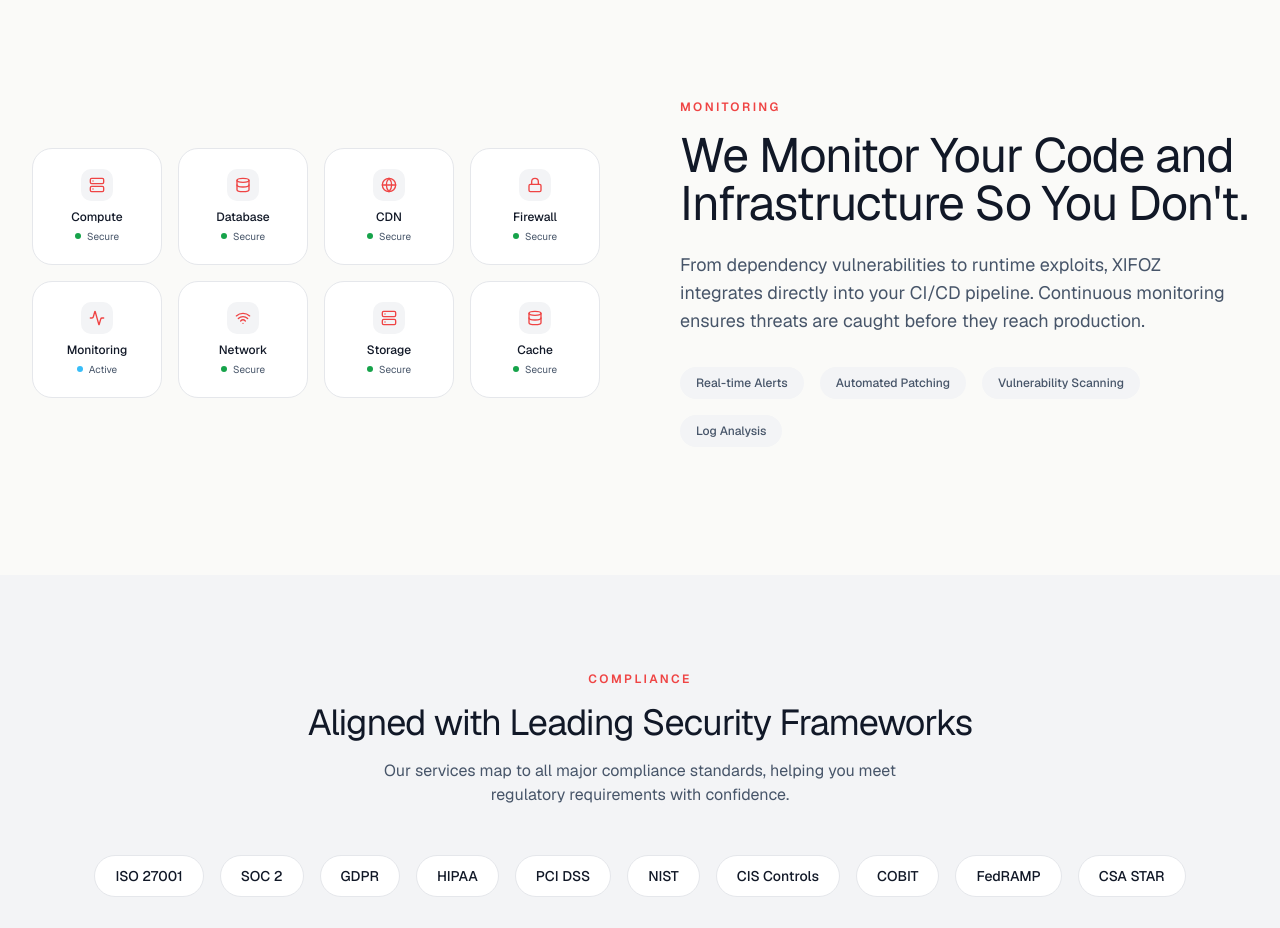
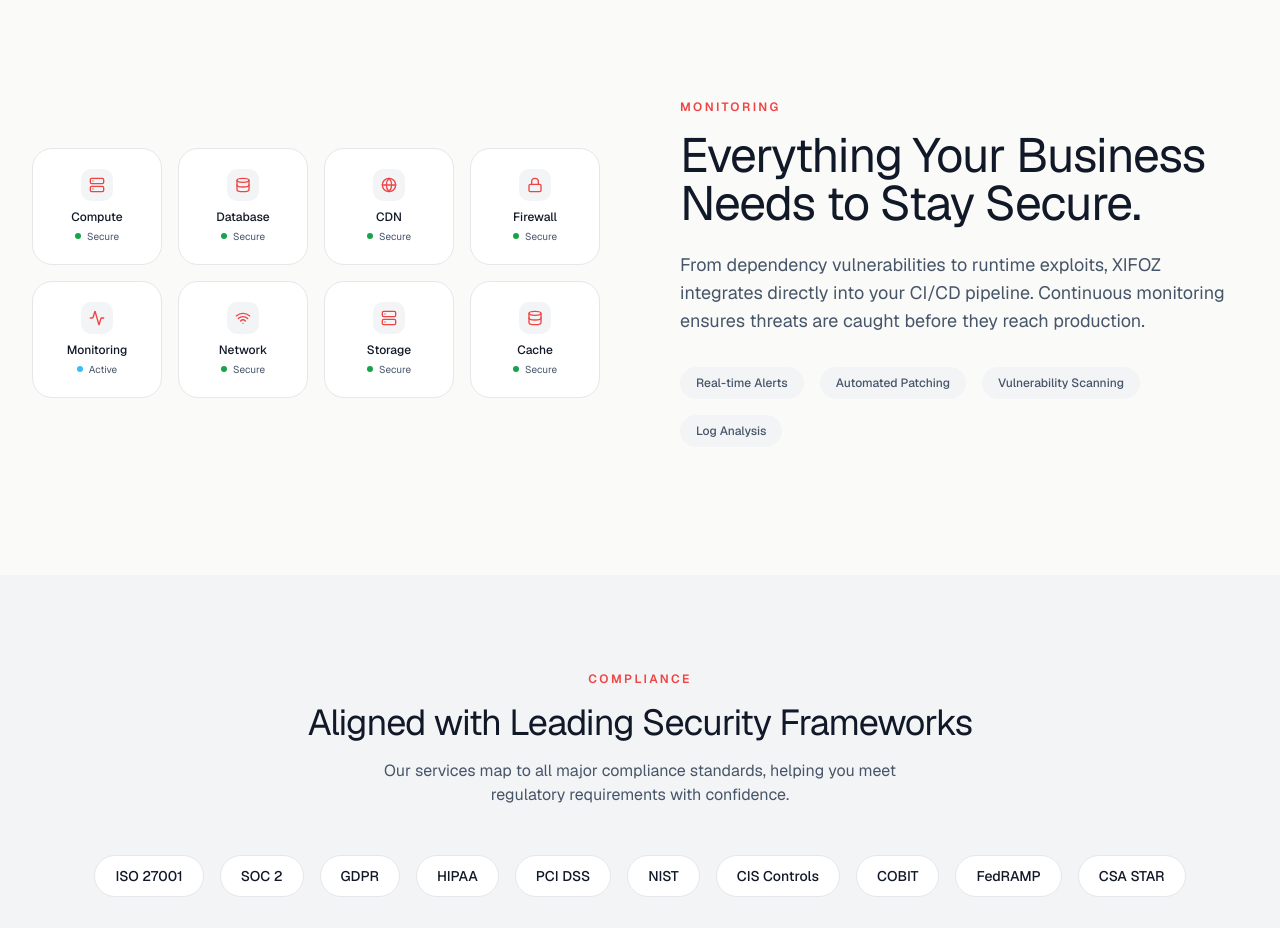
Before and after one commit to xifoz/xifoz, a React (Vite) app: page / in a window 1280 px wide. Shown: the part 2700-3628 px from the top of the page. Built offline with nearby package versions, Linux system fonts and the light colour scheme; no server answers; a web font is replaced by a local one.

Commit message:
refactor(content): improve monitored infrastructure section heading

```diff
--- a/src/sections/MonitoredInfrastructure.tsx
+++ b/src/sections/MonitoredInfrastructure.tsx
@@ -70,7 +70,7 @@
               Monitoring
             </span>
             <h2 className="text-3xl md:text-4xl lg:text-5xl font-normal text-xifoz-text tracking-tight mb-6">
-              We Monitor Your Code and Infrastructure So You Don't.
+              Everything Your Business Needs to Stay Secure.
             </h2>
             <p className="text-base md:text-lg text-xifoz-text-secondary leading-relaxed mb-8">
               From dependency vulnerabilities to runtime exploits, XIFOZ integrates directly into your CI/CD pipeline. Continuous monitoring ensures threats are caught before they reach production.
```
